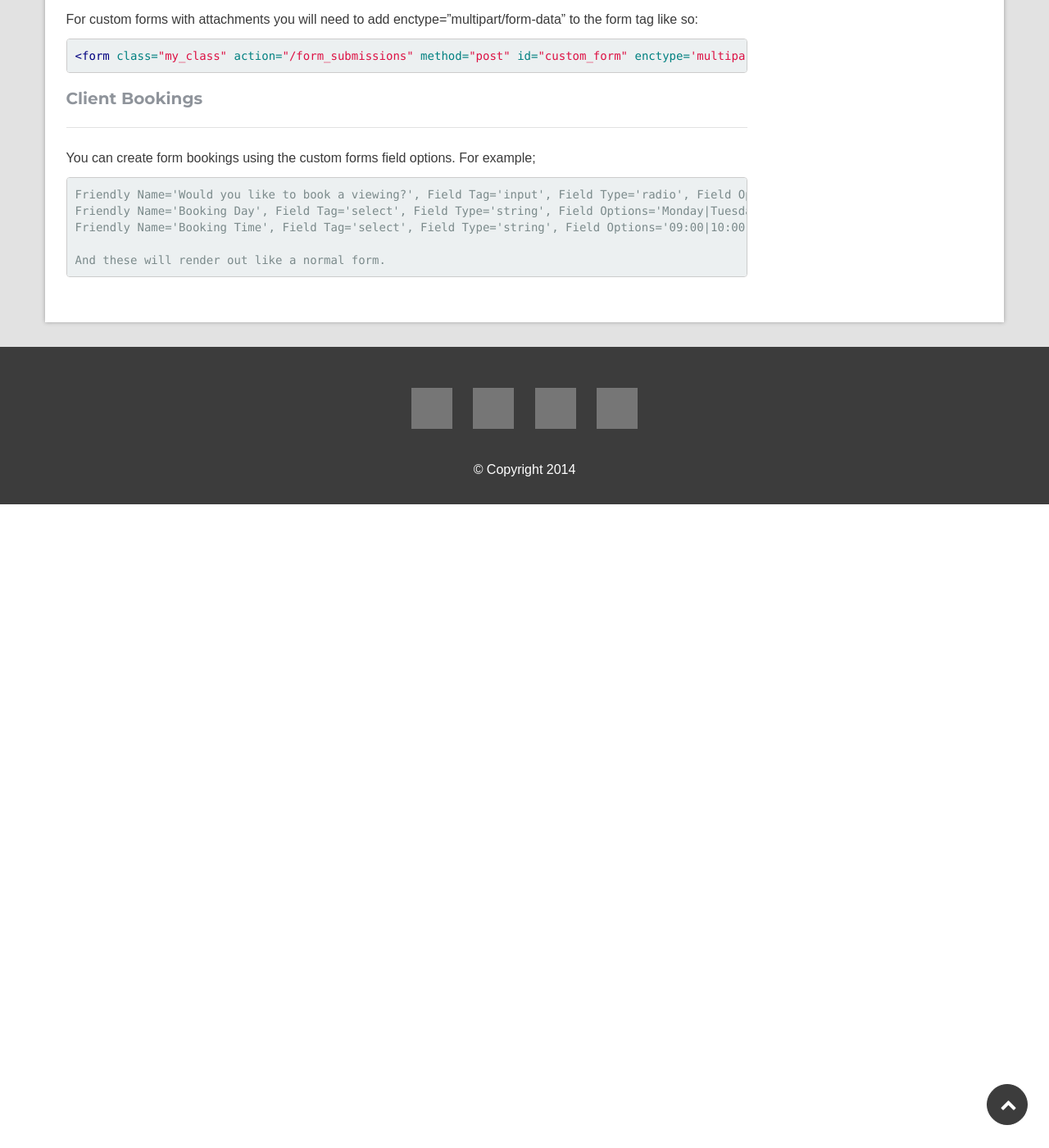
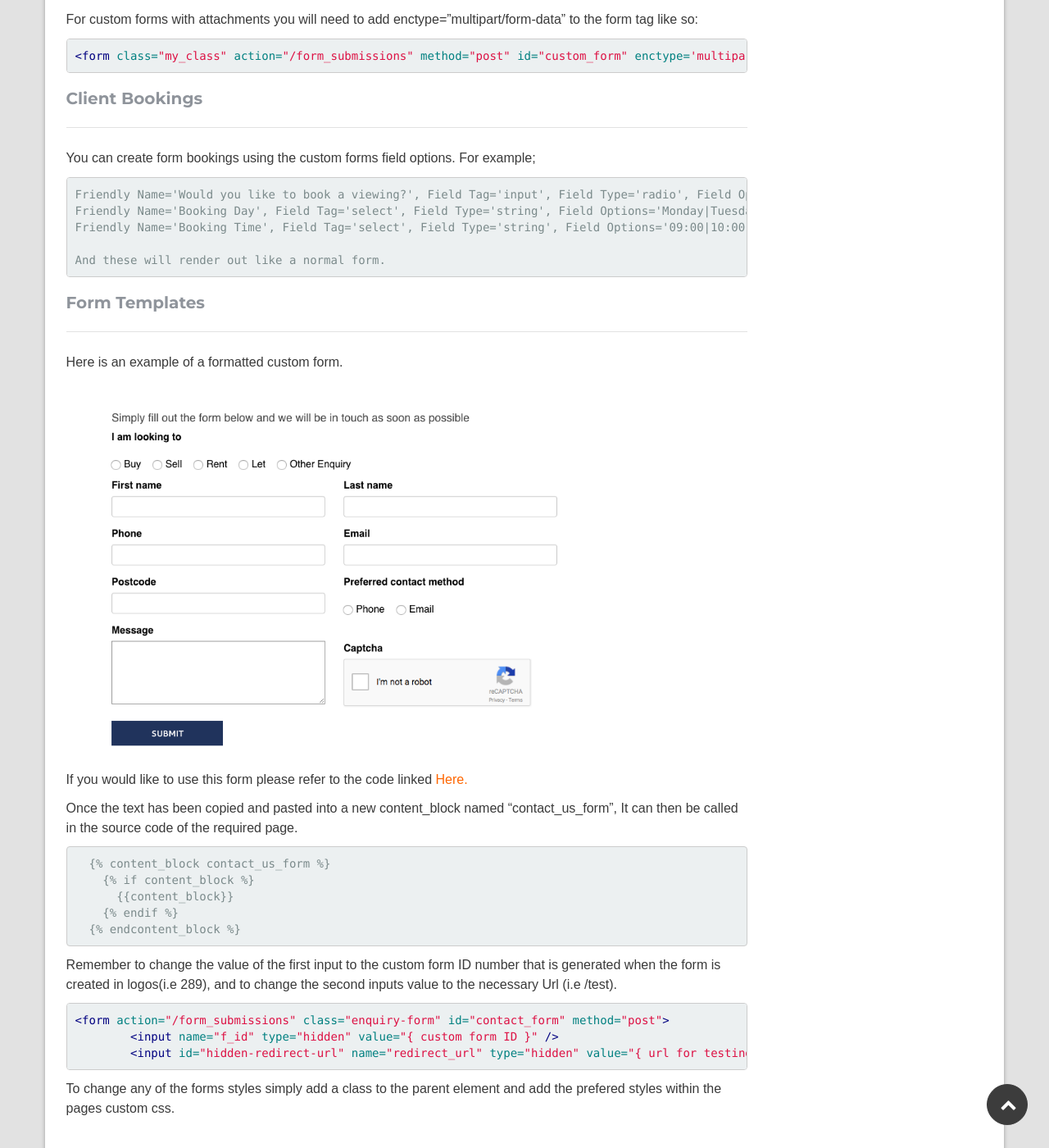
Before and after one commit to homeflow/homeflow.github.io, a Jekyll site: the page built from custom-forms/index.html, in a window 1280 px wide and 1400 px high, scrolled down 1693 px. Shown: the whole window at 82% size. Built offline with Jekyll 4.4.1, drawn with Linux system fonts in a browser that asks for light colours; before the commit the page ends 2308 px from its top, so only the background shows below that; grey boxes are pictures that could not be loaded.

Commit message:
add custom form templates to page

```diff
--- /dev/null
+++ b/pages/form_templates.html
@@ -0,0 +1,112 @@
+---
+layout: pages
+title: Form templates
+permalink: /form_templates
+---
+
+<h4 class="sub-heading col-md-12 col-md-offset-2">Simply fill out the form below and we will be in touch as soon as possible</h4>
+
+<form action="/form_submissions" class="enquiry-form" id="contact_form" method="post">
+	<input name="f_id" type="hidden" value="{ custom form ID }"/>
+	<input id="hidden-redirect-url" name="redirect_url" type="hidden" value="{ url for testing page }"/>
+	<div class="col-md-12 col-md-offset-2">
+		<label>I am looking to</label>
+	</div>
+
+	<div class="radio col-md-12 col-md-offset-2">
+		<label class="radio-inline">
+			<input id="buy_button" name="lookingOptions" type="radio" value="buy" /> Buy
+		</label>
+		<label class="radio-inline">
+			<input id="sell_button" name="lookingOptions" type="radio" value="sell" /> Sell
+		</label>
+		<label class="radio-inline">
+			<input id="rent_button" name="lookingOptions" type="radio" value="rent" /> Rent
+		</label> <label class="radio-inline"> <input id="let_button" name="lookingOptions" type="radio" value="let" /> Let
+		</label>
+		<label class="radio-inline">
+			<input id="other_button" name="lookingOptions" type="radio" value="other"/> Other Enquiry
+		</label>
+	</div>
+
+	<div class="col-md-12 col-md-offset-2">
+		<div class="row">
+			<div class="col-md-6">
+				<label id="first_name_title">First name</label>
+				<div class="form-group">
+					<label class="text sr-only" for="input01">First name</label>
+					<input class="form-control" id="contact_first_name" name="form_submission[first_name]" placeholder="" required="" type="text"/>
+				</div>
+			</div>
+			<div class="col-md-6 ">
+				<label id="last_name_title">Last name</label>
+				<div class="form-group">
+					<label class="text sr-only" for="input01">Last name</label>
+					<input class="form-control" id="contact_last_name" name="form_submission[last_name]" placeholder="" required="" type="text"/>
+				</div>
+			</div>
+		</div>
+		<!--.row -->
+		<div class="row">
+			<div class="col-md-6">
+				<label id="phone_title">Phone</label>
+				<div class="form-group">
+					<label class="text sr-only" for="input01">Phone</label>
+					<input class="form-control" id="contact_phone" name="form_submission[tel_home]" placeholder="" type="text"/>
+				</div>
+			</div>
+			<div class="col-md-6">
+				<label id="email_title">Email</label>
+				<div class="form-group">
+					<label class="text sr-only" for="input01">Email</label>
+					<input class="form-control register-email" id="contact_email" name="form_submission[email]" placeholder="" required="" type="text"/>
+				</div>
+			</div>
+		</div>
+		<!-- .row -->
+		<div class="row">
+			<div class="col-md-6">
+				<label id="postcode_title">Postcode</label>
+				<div class="form-group">
+					<label class="text sr-only" for="input01">Postcode</label>
+					<input class="form-control" id="contact_postcode" name="form_submission[postcode]" placeholder="" required="" type="text"/>
+				</div>
+			</div>
+			<div class="col-md-6">
+				<label id="method_title">Preferred contact method</label>
+				<div class="method_buttons radio">
+					<label class="radio-inline">
+					<input id="phone_method" name="methodOptions" type="radio" value="phone"/> Phone </label>
+					<label class="radio-inline">
+					<input id="email_method" name="methodOptions" type="radio" value="email"/> Email </label>
+				</div>
+			</div>
+		</div>
+		<!-- .row -->
+		<label class="message_title" for="mailer[message]">Message</label>
+		<div class="row">
+			<div class="col-md-6">
+				<div class="form-group">
+					<textarea id="form_message" name="form_submission[message]" required="" rows="4" style="width: 100%;" type="text">
+					</textarea>
+				</div>
+			</div>
+			<div class="col-md-6">
+				<label id="captcha_title">Captcha</label>
+				<div class="form-group">
+					<label id="recaptcha_form" style="margin: 0 auto;">{{ &quot;white&quot; | recaptcha }}</label>
+				</div>
+			</div>
+		</div>
+
+		<div class="row">
+			<div class="col-md-6"><input class="btn contact__button" type="submit" value="Submit" />
+			</div>
+			<!-- .row -->
+		</div>
+	</div>
+		<!--.col-->
+
+		<div class="row">&nbsp;</div>
+		<!-- .row -->
+</form>
```
Also changed, not shown: _posts/custom-forms/2017-08-31-form-templates.md (added, +39 -0 lines), _posts/custom-forms/2015-10-01-intro.md (line endings or trailing spaces), img/custom_form_no1.png (added), 2 other files.
